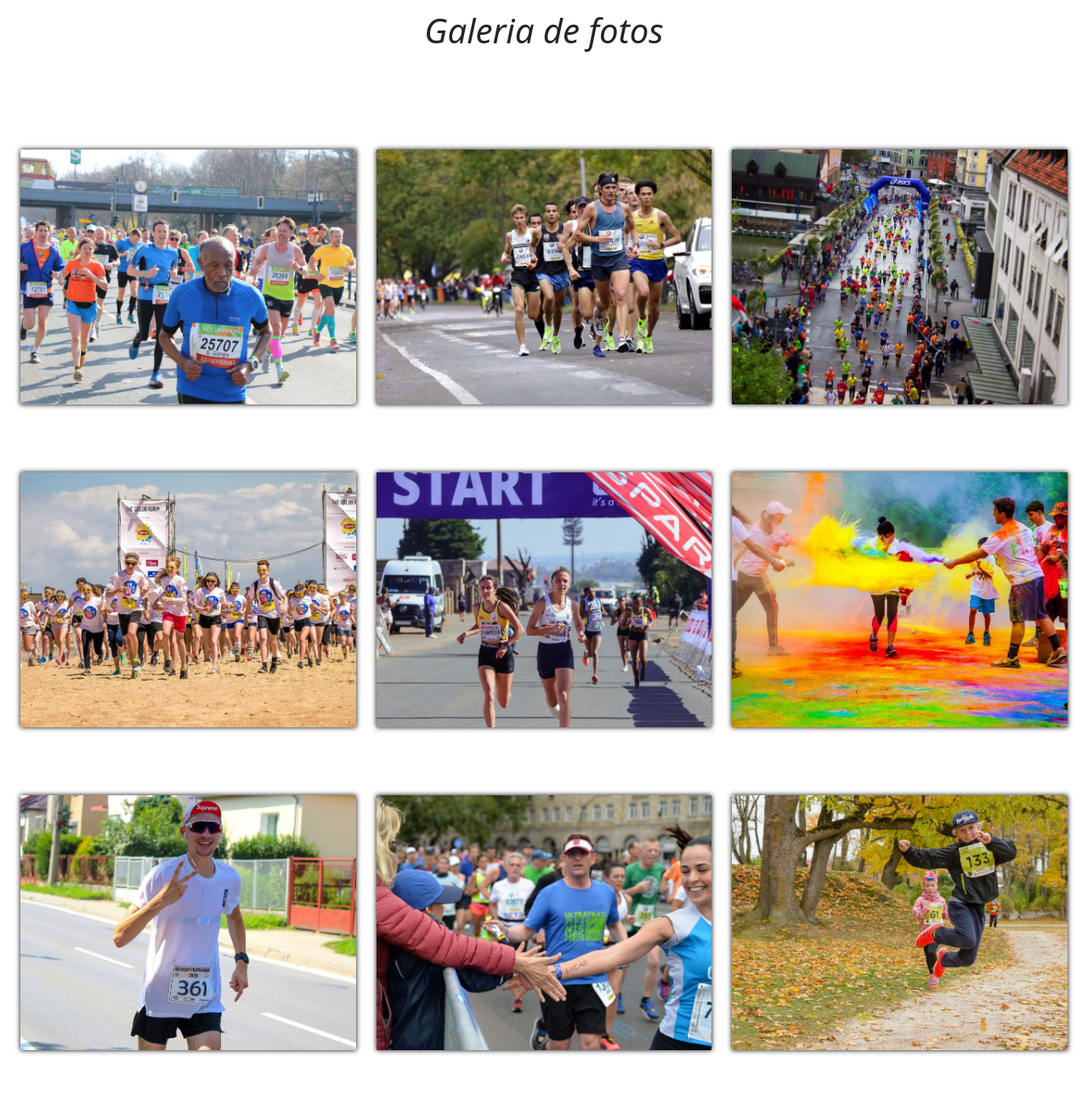
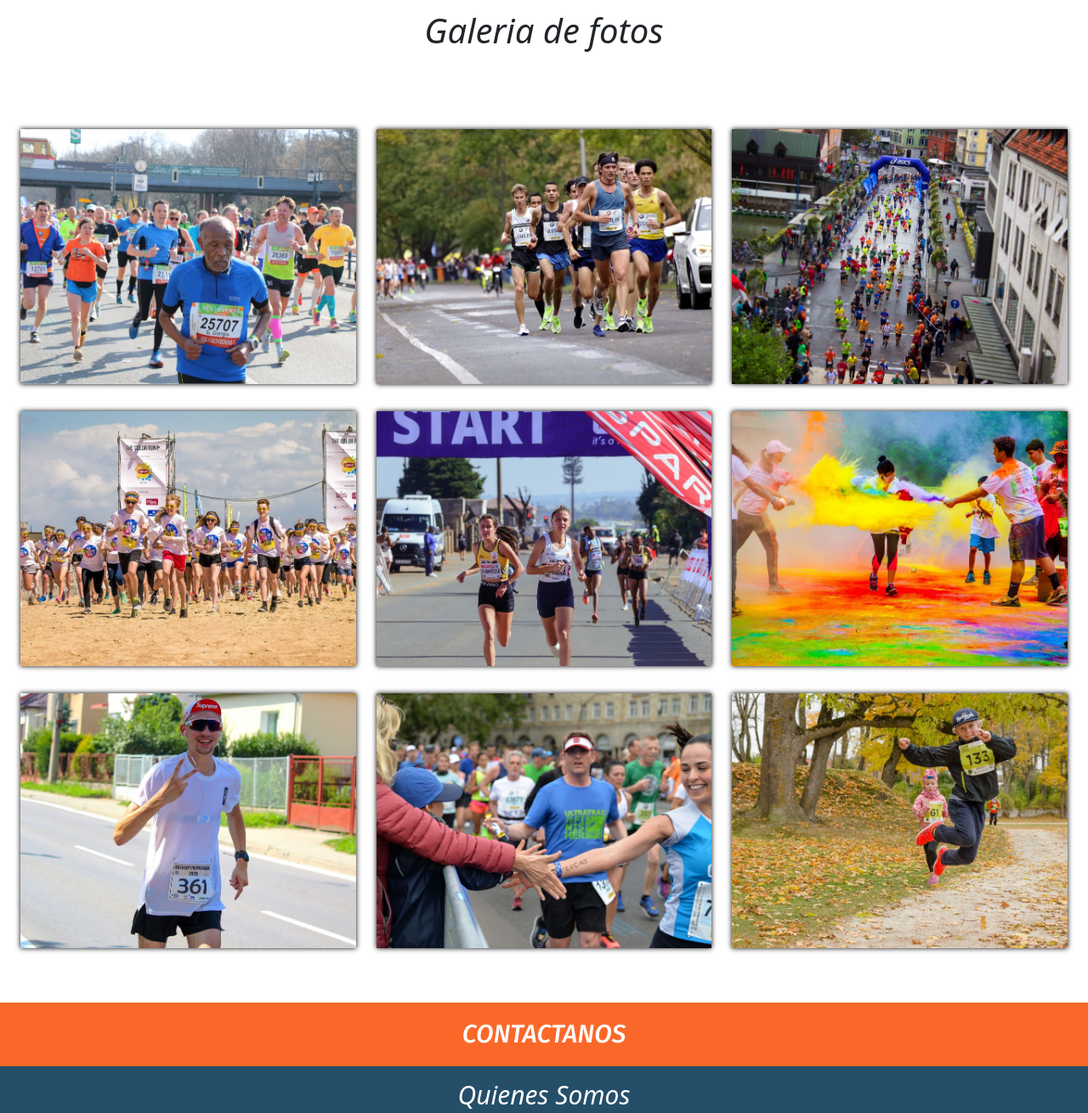
Before and after one commit to francocampa90/CoachRun, a website: page page/galeria.html in a window 1280 px wide. Shown: the part 860-2170 px from the top of the page at 85% size. Drawn offline with nearby package versions, Linux system fonts and the light colour scheme.

Commit message:
arreglos imagenes galeria

```diff
--- a/page/galeria.html
+++ b/page/galeria.html
@@ -28,10 +28,10 @@
                                 <a class="nav-link active" aria-current="page" href="./entrenamiento.html">Entrenamiento</a>
                             </li>
                             <li class="nav-item">
-                                <a class="nav-link active" aria-current="page" href="#">Carreras</a>
+                                <a class="nav-link active" aria-current="page" href="./carreras.html">Carreras</a>
                             </li>
                             <li class="nav-item">
-                                <a class="nav-link active" aria-current="page" href="./galeria.html">Galeria</a>
+                                <a class="nav-link active" aria-current="page" href="#">Galeria</a>
                             </li>
                             <li class="nav-item">
                                 <a class="nav-link active" aria-current="page" href="./contacto.html">Contacto</a>
@@ -56,51 +56,51 @@
                     </div>
                 </div>
                 <div class="row gallery">
-                    <div class="col-12 col-md-4 col-xl-4">
+                    <div class="col-12 col-md-4 col-xl-4 my-3">
                         <div class="imgGa">
                             <img src="../img/C1.jpg"  alt="...">
                         </div>
                     </div>
-                    <div class="col-12 col-md-4 col-xl-4">
+                    <div class="col-12 col-md-4 col-xl-4 my-3">
                         <div class="imgGa">
                             <img src="../img/C2.jpg" alt="...">
                         </div>
                     </div>
-                    <div class="col-12 col-md-4 col-xl-4">
+                    <div class="col-12 col-md-4 col-xl-4 my-3">
                         <div class="imgGa">
                             <img src="../img/C3.jpg" alt="...">
                         </div>
                     </div>
                 </div>
                 <div class="row gallery">
-                    <div class="col-12 col-md-4 col-xl-4">
+                    <div class="col-12 col-md-4 col-xl-4 my-3">
                         <div class="imgGa">
                             <img src="../img/C4.jpg" alt="...">
                         </div>
                     </div>
-                    <div class="col-12 col-md-4 col-xl-4">
+                    <div class="col-12 col-md-4 col-xl-4 my-3">
                         <div class="imgGa">
                             <img src="../img/C5.jpg" alt="...">
                         </div>
                     </div>
-                    <div class="col-12 col-md-4 col-xl-4">
+                    <div class="col-12 col-md-4 col-xl-4 my-3">
                         <div class="imgGa">
                             <img src="../img/C6.jpg" alt="...">
                         </div>
                     </div>
                 </div>
                 <div class="row gallery">
-                    <div class="col-12 col-md-4 col-xl-4">
+                    <div class="col-12 col-md-4 col-xl-4 my-3">
                         <div class="imgGa">
                             <img src="../img/C7.jpg" alt="...">
                         </div>
                     </div>
-                    <div class="col-12 col-md-4 col-xl-4">
+                    <div class="col-12 col-md-4 col-xl-4 my-3">
                         <div class="imgGa">
                             <img src="../img/C8.jpg" alt="...">
                         </div>
                     </div>
-                    <div class="col-12 col-md-4 col-xl-4">
+                    <div class="col-12 col-md-4 col-xl-4 my-3">
                         <div class="imgGa">
                             <img src="../img/C9.jpg" alt="...">
                         </div>
--- a/scss/pages/galeria.scss
+++ b/scss/pages/galeria.scss
@@ -9,7 +9,6 @@
 
     .gallery{
         margin: 0;
-        padding: 40px 0px;
         overflow: hidden;
 
         .imgGa{
```
Also changed, not shown: css/main.css.
